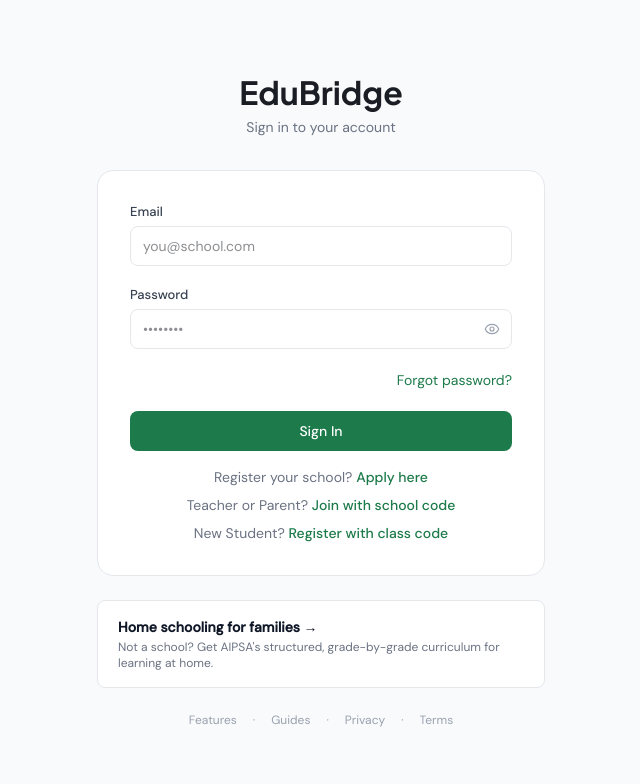
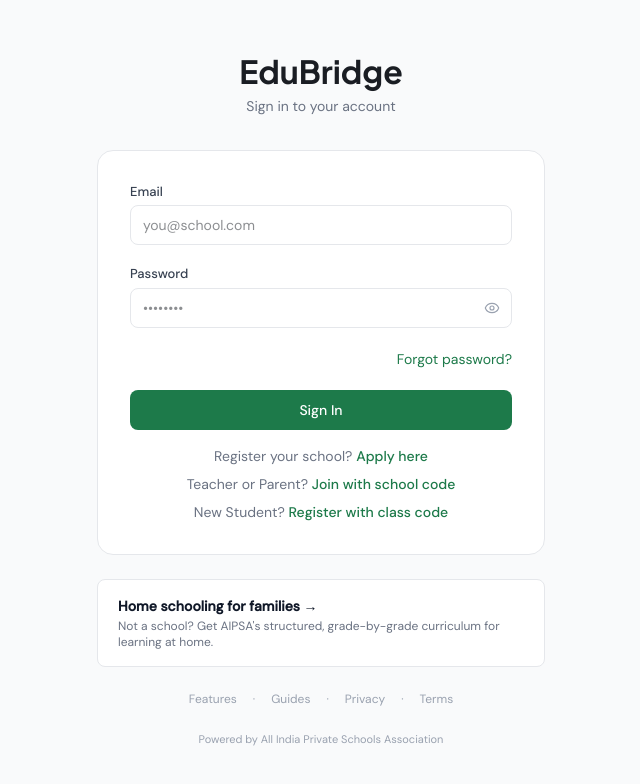
Before and after one commit to Chandan-pullanikatt/aipsa-erp, a Next.js app in the folder apps/web/: page /login in a window 1280 px wide. Shown: the top 784 px of the page, without its empty margins (319-959 px from the left). Built offline with nearby package versions, Linux system fonts and the light colour scheme; no server answers.

Commit message:
footer added

```diff
--- a/apps/web/app/(auth)/login/page.tsx
+++ b/apps/web/app/(auth)/login/page.tsx
@@ -156,6 +156,11 @@
             Terms
           </Link>
         </div>
+
+        {/* Footer — operating company attribution */}
+        <p className="mt-6 text-center text-[11px] text-gray-400">
+          Powered by All India Private Schools Association
+        </p>
       </div>
     </div>
   );
```
